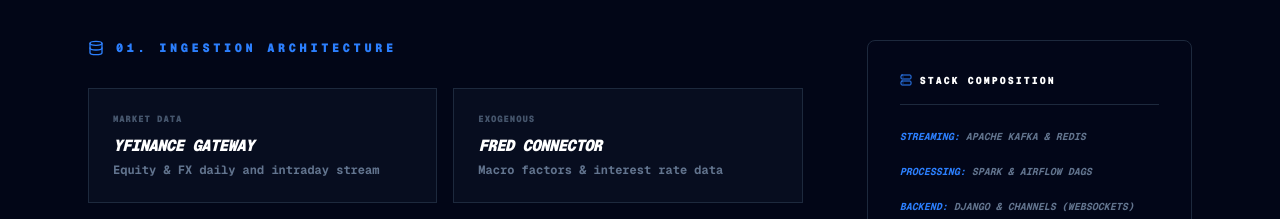
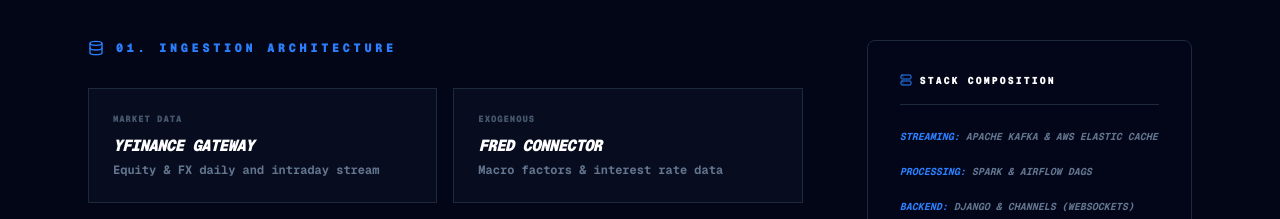
Before and after one commit to YeeshuPushparag/risk-engine, a Next.js app in the folder nextjs/: page / in a window 1280 px wide. Shown: the part 860-1079 px from the top of the page. Built offline with nearby package versions, Linux system fonts and the light colour scheme.

Commit message:
Renamed redis to aws elastic cache

```diff
--- a/nextjs/src/app/page.tsx
+++ b/nextjs/src/app/page.tsx
@@ -136,7 +136,7 @@
     <Server className="w-3 h-3 text-blue-500" /> Stack Composition
   </h3>
   <div className="space-y-5 text-[10px] font-bold text-slate-500 uppercase italic">
-   <p><span className="text-blue-500">Streaming:</span> Apache Kafka & Redis</p>
+   <p><span className="text-blue-500">Streaming:</span> Apache Kafka & AWS Elastic Cache</p>
   <p><span className="text-blue-500">Processing:</span> Spark & Airflow DAGs</p>
   <p><span className="text-blue-500">Backend:</span> Django & Channels (WebSockets)</p>
   <p><span className="text-blue-500">Frontend:</span> Next.js & Tailwind CSS</p>
```
